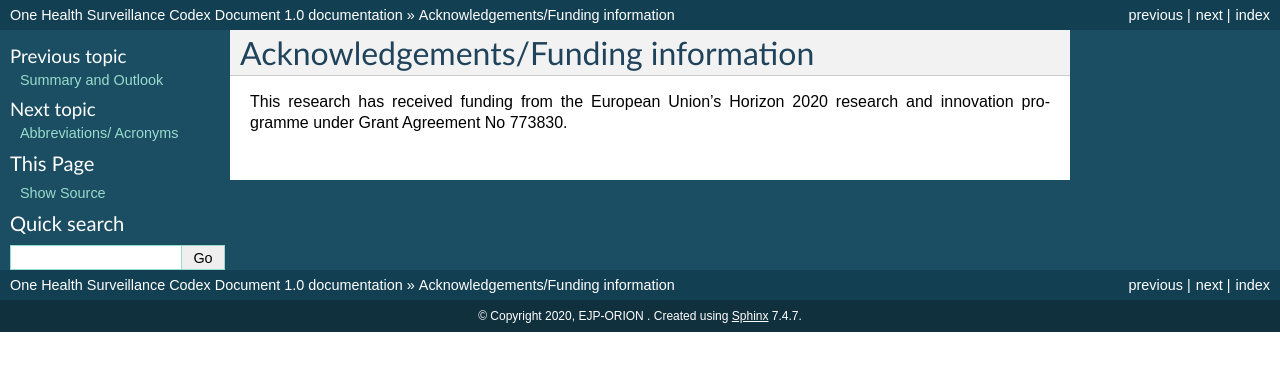
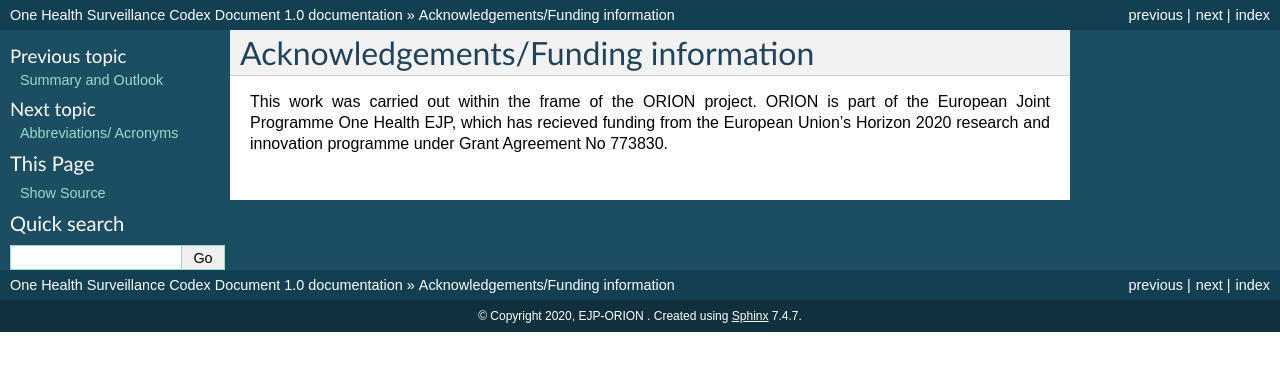
Before and after one commit to EJP-ORION/OH-Surveillance-Codex, a Sphinx documentation site: the page built from docs/7-acknowledgements.rst, in a window 1280 px wide. Shown: the top 371 px of the page. Built offline with Sphinx 7.4.7, drawn with Linux system fonts in a browser that asks for light colours.

Commit message:
Acknowledgements update

```diff
--- a/docs/7-acknowledgements.rst
+++ b/docs/7-acknowledgements.rst
@@ -2,5 +2,5 @@
 Acknowledgements/Funding information
 ====================================
 
-This research has received funding from the European Union’s Horizon
+This work was carried out within the frame of the ORION project. ORION is part of the European Joint Programme One Health EJP, which has recieved funding from the European Union’s Horizon
 2020 research and innovation programme under Grant Agreement No 773830.
```
